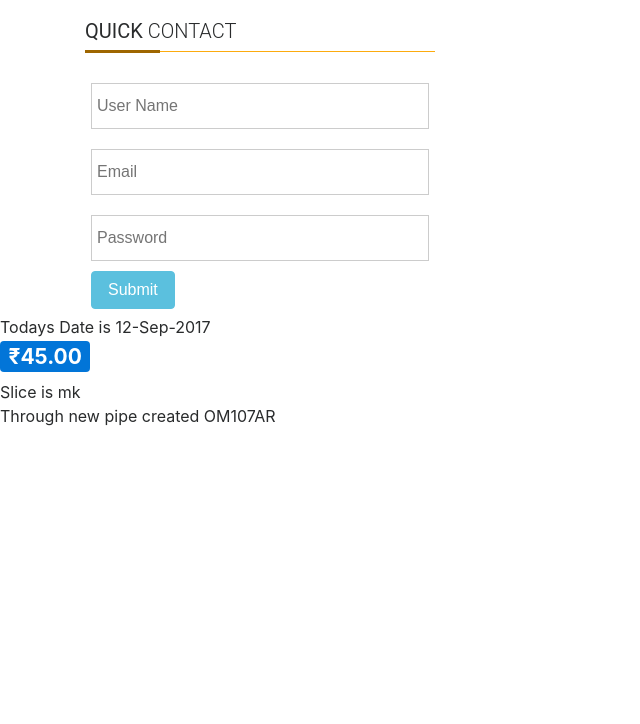
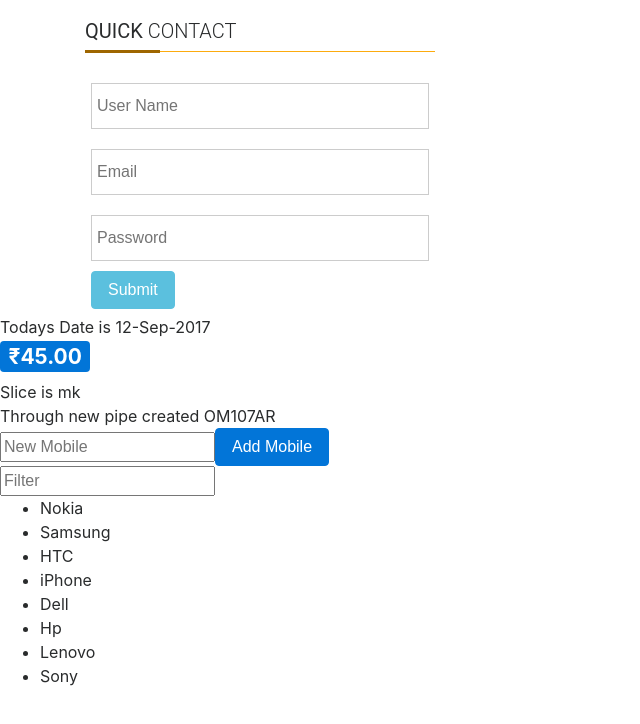
Before and after one commit to OmkarJadhav21/Angular_Forms, an Angular app: page / in a window 1280 px wide. Shown: the top 724 px of the page, without its empty margins (0-640 px from the left). Built offline with nearby package versions, Linux system fonts and the light colour scheme.

Commit message:
Filter using Pipe

```diff
--- a/src/app/app.module.ts
+++ b/src/app/app.module.ts
@@ -10,6 +10,7 @@ import { TemplateDrivenComponent } from './form/template-driven/template-driven.
 import { DataDrivenComponent } from './form/data-driven/data-driven.component';
 import { PipeComponent } from './pipe/pipe.component';
 import { AsciiPipePipe } from './pipe/ascii-pipe.pipe';
+import { FilterPipe } from './pipe/filter.pipe';
 
 @NgModule({
   declarations: [
@@ -18,7 +19,8 @@ import { AsciiPipePipe } from './pipe/ascii-pipe.pipe';
     TemplateDrivenComponent,
     DataDrivenComponent,
     PipeComponent,
-    AsciiPipePipe
+    AsciiPipePipe,
+    FilterPipe
   ],
   imports: [
     BrowserModule,
--- /dev/null
+++ b/src/app/pipe/filter.pipe.ts
@@ -0,0 +1,21 @@
+import { Pipe, PipeTransform } from '@angular/core';
+
+@Pipe({
+  name: 'filter',
+  pure:false
+})
+export class FilterPipe implements PipeTransform {
+
+  transform(value: string[], arg?: string): any {
+    if (arg) {
+      let filtered = [];
+      value.forEach(mob => {
+        if (mob.charAt(0) === arg) {
+          filtered.push(mob);
+        }
+      });
+      return filtered;
+    }
+    return value;
+  }
+}
--- a/src/app/pipe/pipe.component.html
+++ b/src/app/pipe/pipe.component.html
@@ -6,3 +6,18 @@
    Through new pipe created {{mystr | asciiPipe:2|uppercase}}
   </div>
 </div>
+
+<div class="row">
+  <div class="col-md-12">
+    <input type="text" placeholder="New Mobile" #newMob>
+    <input type="button" value="Add Mobile" class="btn btn-primary"(click)="AddNewMob(newMob.value)"><br>
+    <input type="text" [(ngModel)]="myFilt"placeholder="Filter">
+  </div>
+</div>
+<div class="row">
+  <div class="col-md-12">
+    <ul >
+      <li *ngFor="let mob of Mobiles |filter:myFilt">{{mob}}</li>
+    </ul>
+  </div>
+</div>
--- a/src/app/pipe/pipe.component.ts
+++ b/src/app/pipe/pipe.component.ts
@@ -9,11 +9,24 @@ export class PipeComponent implements OnInit {
 dt:String;
 money:number= 45;
 mystr:String
+private Mobiles=[
+  'Nokia',
+  'Samsung',
+  'HTC',
+  'iPhone',
+  'Dell',
+  'Hp',
+  'Lenovo',
+  'Sony'
+];
+
   constructor() { }
 
   ngOnInit() {
     this.dt = new Date().toString();
      this.mystr="Omkar"
   }
-
+  AddNewMob(newMob){
+this.Mobiles.push(newMob)
+  }
 }
```
Also changed, not shown: 1 other file (tests, documents, lock files or other folders).
